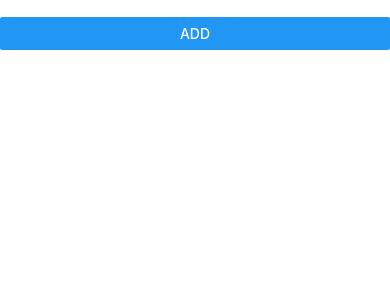
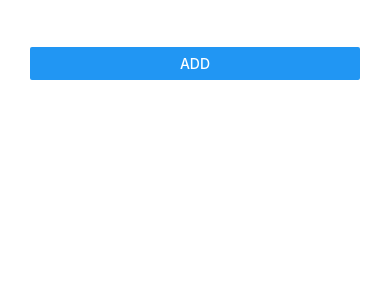
Before and after one commit to ShelbyHughes/rn-complete-guide, a React Native app: screen / in a window 390 px wide. Shown: the top 300 px of the page. Built offline with nearby package versions, Linux system fonts and the light colour scheme.

Commit message:
adding padding

```diff
--- a/App.js
+++ b/App.js
@@ -3,7 +3,7 @@ import { StyleSheet, Text, View, TextInput, Button } from 'react-native';
 
 export default function App() {
   return (
-    <View>
+    <View style={{padding: 30}}>
       <View>
         <TextInput />
         <Button title="ADD" />
```
